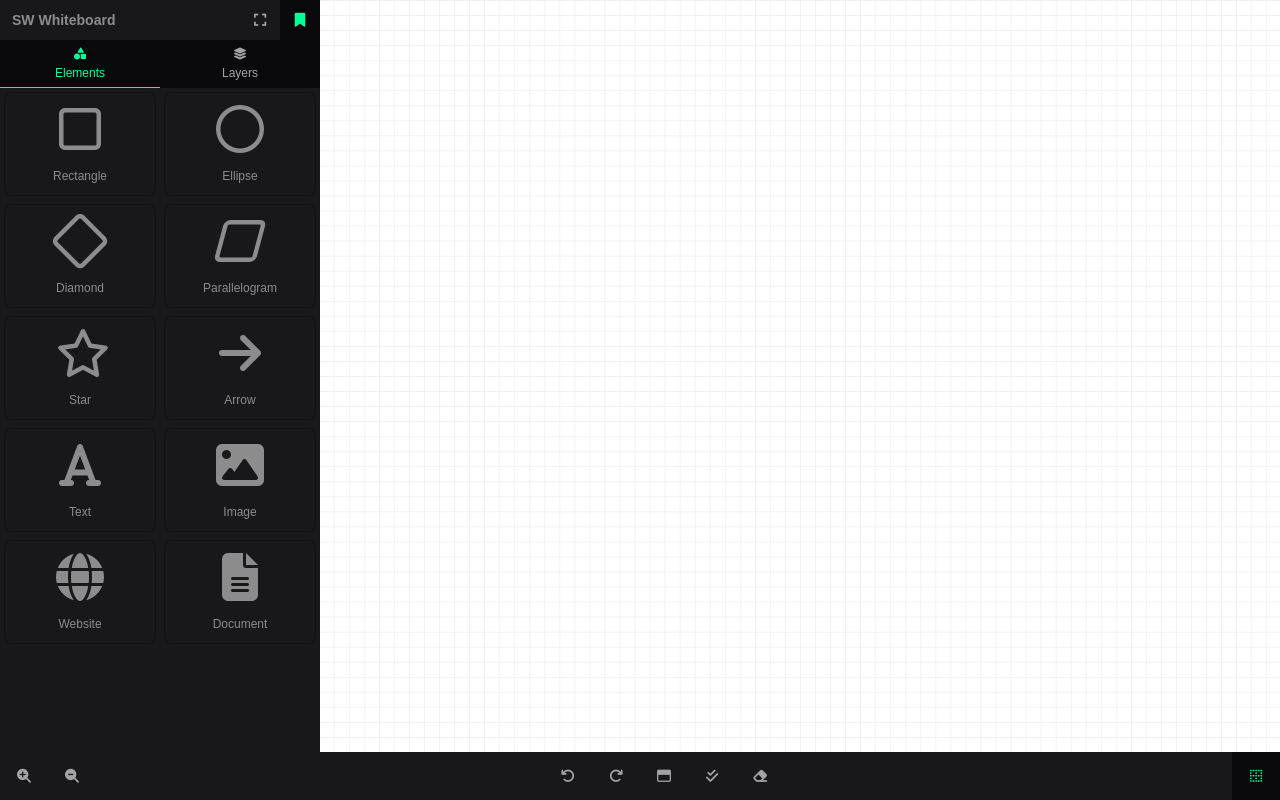
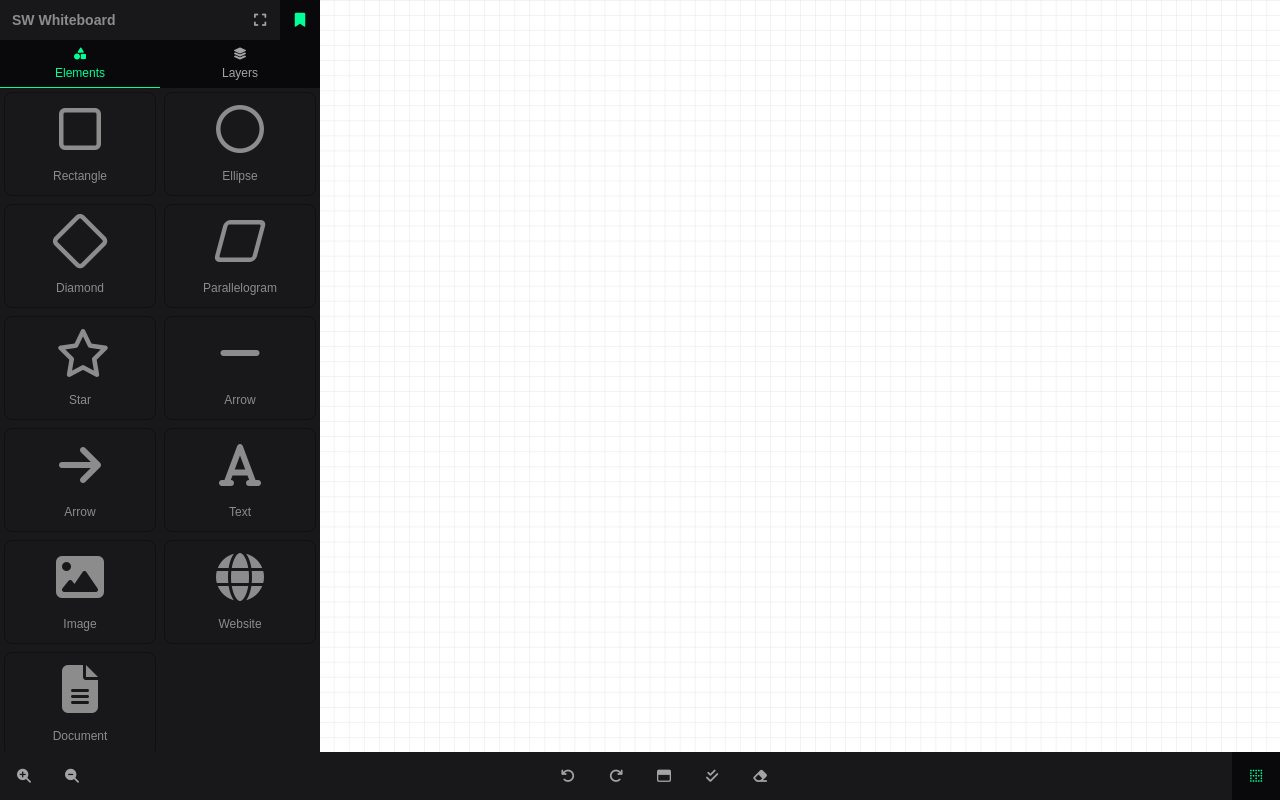
Before and after one commit to a-hakim/senangwebs-whiteboard, a website built with webpack: page examples/sww.html in a window 1280 px wide. Built offline with nearby package versions, Linux system fonts and the light colour scheme.

Commit message:
feat: add new tool button for drawing lines in the control panel

```diff
--- a/examples/sww.html
+++ b/examples/sww.html
@@ -58,6 +58,9 @@
                     </button>
                     <button class="sww-action-button" onclick="swwInstance.setTool('star')">
                         <i class="far fa-star"></i> Star
+                    </button>
+                    <button class="sww-action-button" onclick="swwInstance.setTool('line')">
+                        <i class="fas fa-minus"></i> Arrow
                     </button>
                     <button class="sww-action-button" onclick="swwInstance.setTool('arrow')">
                         <i class="fas fa-arrow-right"></i> Arrow
```
